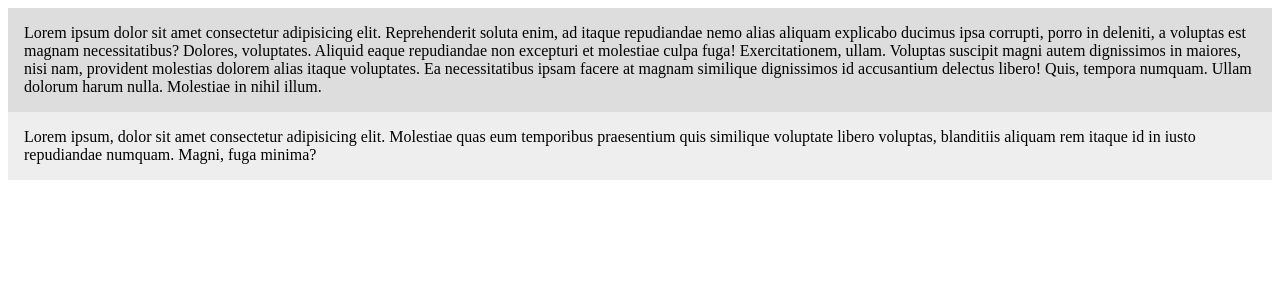
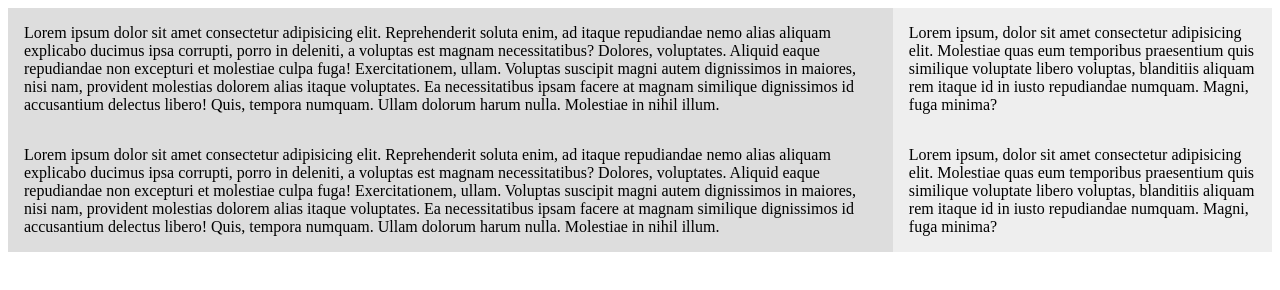
Before and after one commit to DerejeKitaw/css_grid, a plain HTML site: page 01/index.html in a window 1280 px wide. Drawn offline with Linux system fonts and the light colour scheme.

Commit message:
Start working with grid
Divide columns using grid-templet-columns

```diff
--- a/01/index.html
+++ b/01/index.html
@@ -10,6 +10,10 @@
            Lorem ipsum dolor sit amet consectetur adipisicing elit. Reprehenderit soluta enim, ad itaque repudiandae nemo alias aliquam explicabo ducimus ipsa corrupti, porro in deleniti, a voluptas est magnam necessitatibus? Dolores, voluptates. Aliquid eaque repudiandae non excepturi et molestiae culpa fuga! Exercitationem, ullam. Voluptas suscipit magni autem dignissimos in maiores, nisi nam, provident molestias dolorem alias itaque voluptates. Ea necessitatibus ipsam facere at magnam similique dignissimos id accusantium delectus libero! Quis, tempora numquam. Ullam dolorum harum nulla. Molestiae in nihil illum.
        </div>
        <div>Lorem ipsum, dolor sit amet consectetur adipisicing elit. Molestiae quas eum temporibus praesentium quis similique voluptate libero voluptas, blanditiis aliquam rem itaque id in iusto repudiandae numquam. Magni, fuga minima?</div>
+       <div>
+           Lorem ipsum dolor sit amet consectetur adipisicing elit. Reprehenderit soluta enim, ad itaque repudiandae nemo alias aliquam explicabo ducimus ipsa corrupti, porro in deleniti, a voluptas est magnam necessitatibus? Dolores, voluptates. Aliquid eaque repudiandae non excepturi et molestiae culpa fuga! Exercitationem, ullam. Voluptas suscipit magni autem dignissimos in maiores, nisi nam, provident molestias dolorem alias itaque voluptates. Ea necessitatibus ipsam facere at magnam similique dignissimos id accusantium delectus libero! Quis, tempora numquam. Ullam dolorum harum nulla. Molestiae in nihil illum.
+       </div>
+       <div>Lorem ipsum, dolor sit amet consectetur adipisicing elit. Molestiae quas eum temporibus praesentium quis similique voluptate libero voluptas, blanditiis aliquam rem itaque id in iusto repudiandae numquam. Magni, fuga minima?</div>
    </div>
 </body>
 </html>
--- a/01/style/style.css
+++ b/01/style/style.css
@@ -1,3 +1,7 @@
+.wrapper {
+display: grid;
+grid-template-columns: 70% 30%;
+}
 .wrapper >div{
     background: #eee;
     padding: 1em;
```
Also changed, not shown: 01/DOC/css_grid_3.png (added), 01/DOC/css_grid_4.png (added), 01/DOC/css_grid_5.png (added), 01/DOC/css_grid_6.png (added), 1 other file.
